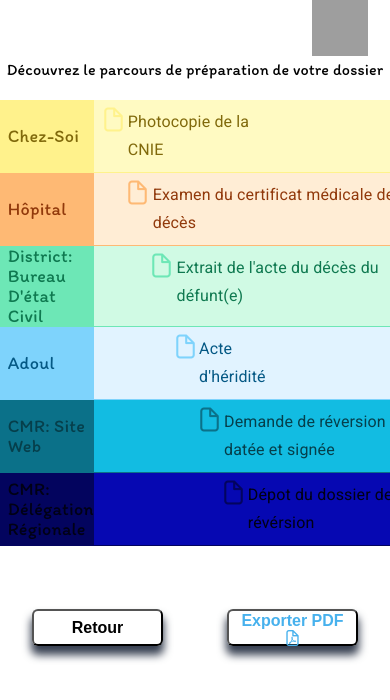
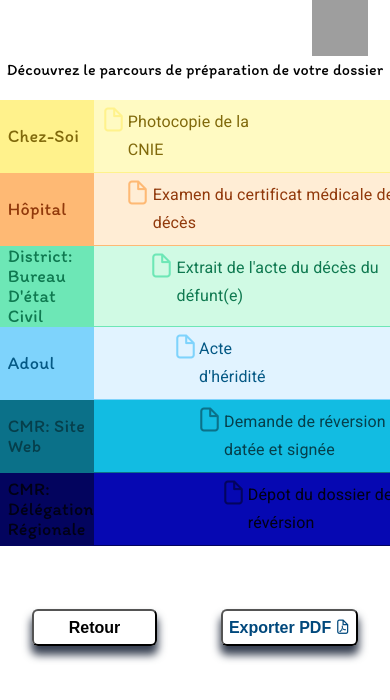
Before and after one commit to ouahlineomaima/cmr-frontend, an Angular app: page /parcours in a window 390 px wide. Shown: the top 700 px of the page. Built offline with nearby package versions, Linux system fonts and the light colour scheme; grey boxes are pictures that could not be loaded; what @angular/material-moment-adapter would draw is missing.

Commit message:
Fixing export button CSS

```diff
--- a/src/app/pages/parcours/parcours.component.css
+++ b/src/app/pages/parcours/parcours.component.css
@@ -64,9 +64,16 @@ h3 {
   font-style: normal;
   font-weight: 700;
   line-height: normal;
-  color: #47B1ED;
+  color: #00487C;
+  white-space: nowrap;
 }
 
 .btn:first-child{
   color: black;
 }
+
+@media screen and (max-width: 406px) {
+  i {
+    font-size: 0.9rem;
+  }
+}
--- a/src/app/pages/parcours/parcours.component.html
+++ b/src/app/pages/parcours/parcours.component.html
@@ -9,13 +9,10 @@
       [layer]="layers[displayedIndex]" [marginLeft]="marginsIndices[index]*1.5"></app-layer>
     </div>
   </div>
-
-
-
 </section>
 <div class="btns">
   <button class="btn"> Retour</button>
   <button class="btn"> Exporter PDF
-    <i class="pi pi-file-pdf" style="color: #47B1ED"></i>
+    <i class="pi pi-file-pdf" style="color: #00487C"></i>
   </button>
 </div>
```
